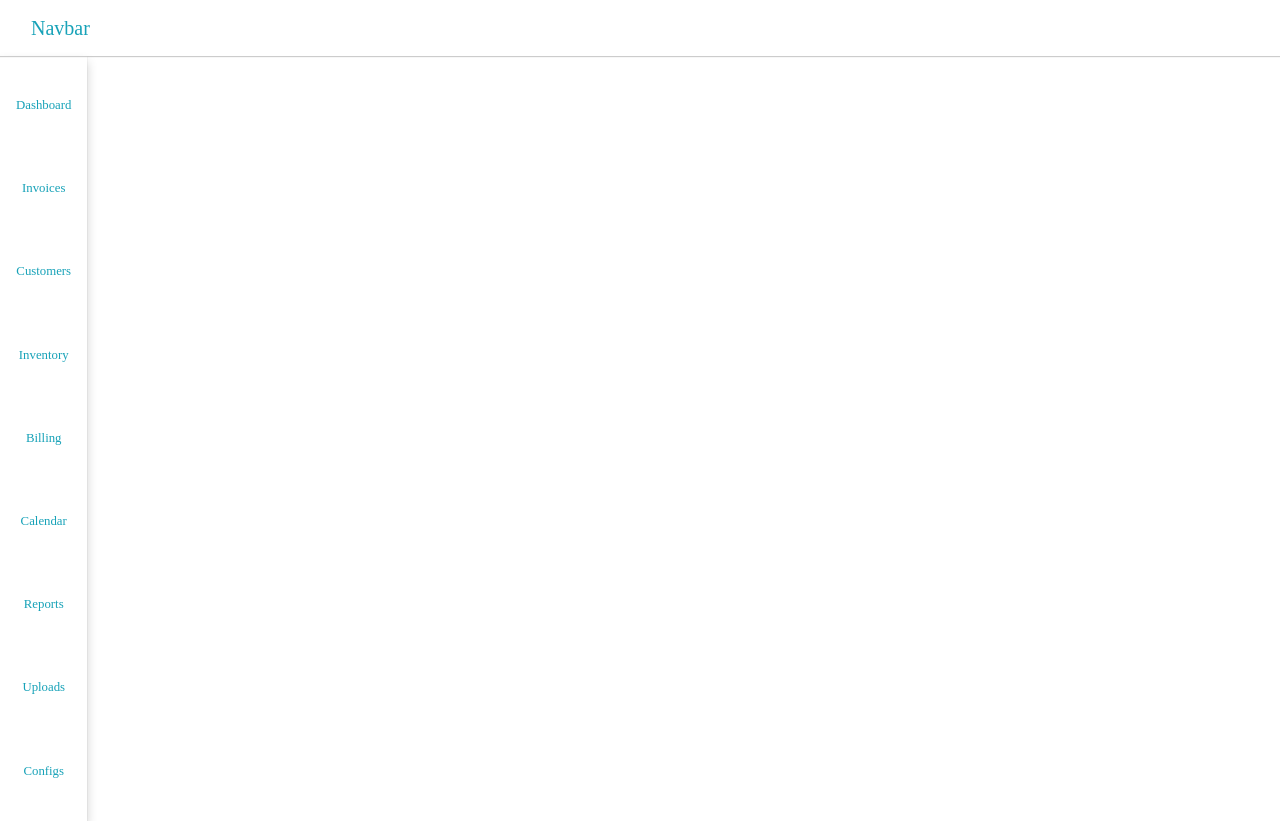
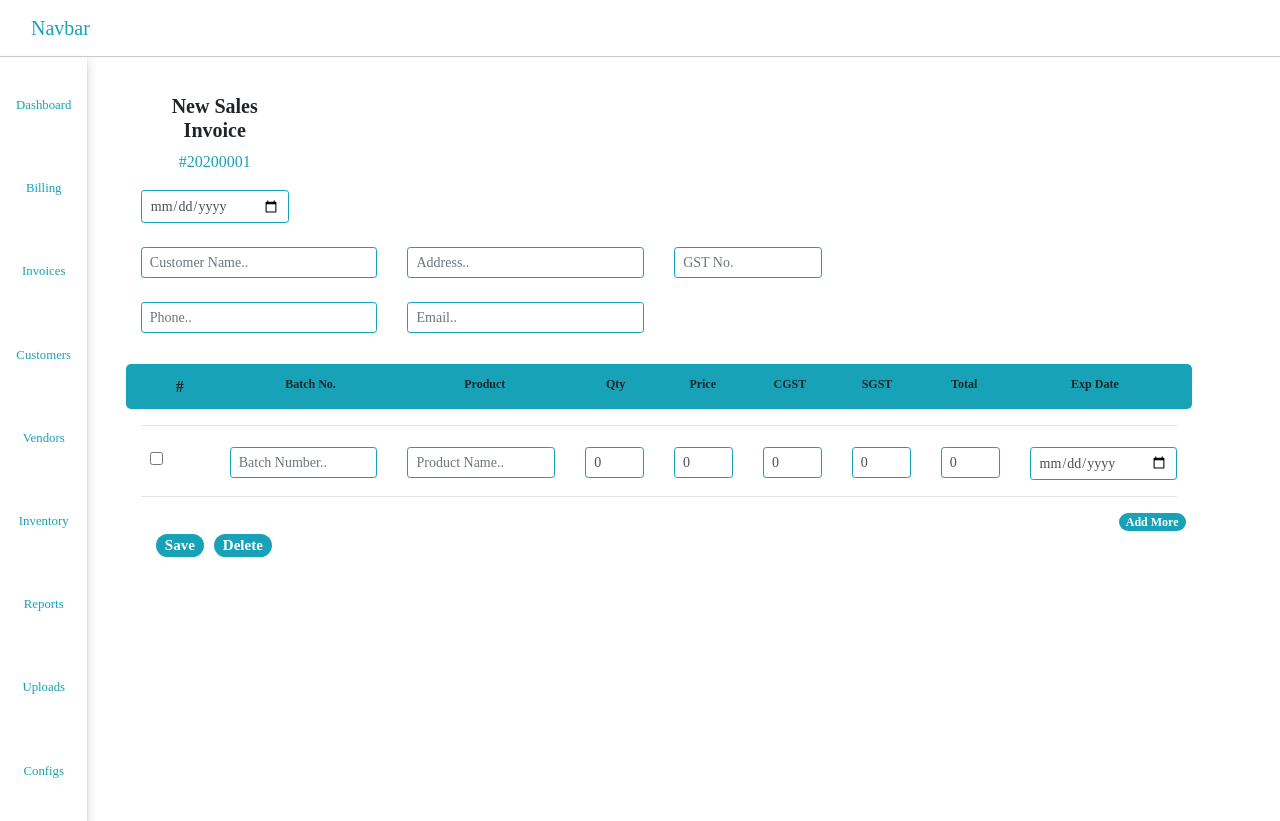
Before and after one commit to mahi664/bni, an Angular app: page /New-Sales-Invoice in a window 1280 px wide. Built offline with nearby package versions, Linux system fonts and the light colour scheme.

Commit message:
5 files modified, 3 added

```diff
--- a/src/app/app-routing.module.ts
+++ b/src/app/app-routing.module.ts
@@ -5,6 +5,7 @@ import { LoginComponent } from './login/login.component';
 import { InventoryComponent } from './inventory/inventory.component';
 import { DashboardComponent } from './dashboard/dashboard.component';
 import { InvoicesComponent } from './invoices/invoices.component';
+import { InvoiceGenerationComponent } from './invoice-generation/invoice-generation.component';
 
 const routes: Routes = [
   {path:'',component:LoginComponent},
@@ -12,6 +13,7 @@ const routes: Routes = [
   {path:'Dashboard', component: DashboardComponent},
   {path:'Invoices', component: InvoicesComponent},
   {path:'Purchase-Orders', component: PurchaseOrderComponent},
+  {path:'New-Sales-Invoice', component: InvoiceGenerationComponent},
   {path:'**',component:LoginComponent}
 ]; // sets up routes constant where you define your routes
 
--- a/src/app/app.module.ts
+++ b/src/app/app.module.ts
@@ -15,10 +15,11 @@ import { DashboardComponent } from './dashboard/dashboard.component';
 import { InvoicesComponent } from './invoices/invoices.component';
 import { CommonServiceService } from './common-service.service';
 import { PaginationService } from './pagination.service';
+import { InvoiceGenerationComponent } from './invoice-generation/invoice-generation.component';
 
 @NgModule({
   imports:      [ BrowserModule, FormsModule, AppRoutingModule ],
-  declarations: [ AppComponent, HelloComponent, TopNavComponent, SideNavComponent, InventoryComponent, PurchaseOrderComponent, LoginComponent, DashboardComponent, InvoicesComponent ],
+  declarations: [ AppComponent, HelloComponent, TopNavComponent, SideNavComponent, InventoryComponent, PurchaseOrderComponent, LoginComponent, DashboardComponent, InvoicesComponent, InvoiceGenerationComponent ],
   bootstrap:    [ AppComponent ],
   providers: [CommonServiceService, PaginationService]
 })
--- /dev/null
+++ b/src/app/invoice-generation/invoice-generation.component.css
@@ -0,0 +1,26 @@
+.custom-input-style{
+      border: 1px solid rgb(23, 162, 184);
+    }
+
+    .list-custom-headings{
+      margin-top: 3%;
+      font-weight: bold;
+      text-align: center;
+      padding: 1%;
+      border-radius: 5px;
+    }
+  .active-pagination{
+  background-color:  rgb(233, 236, 239);
+  color: white;
+}
+small{
+  font-size: 12px;
+}
+
+.custom-right-dropdown{
+  position:relative;
+  z-index: 1000;
+  background-color: white;
+  text-align: center;
+  box-shadow: 0 1px 1px 0 rgba(0, 0, 0, 0.2), 0 6px 10px 0 rgba(0, 0, 0, 0.19);
+}
--- /dev/null
+++ b/src/app/invoice-generation/invoice-generation.component.html
@@ -0,0 +1,107 @@
+<div class="row">
+	<div class="col-md-2" style="text-align: center;">
+		<h5><b>New Sales Invoice</b></h5>
+    <p class="text-info">#{{invoiceId}}</p>
+    <input class="form-control form-control-sm custom-input-style" [(ngModel)]="invoiceDate" type="date">
+	</div>
+</div><br>
+<div class="row">
+	<div class="col-md-3" style="text-align: center;  ">
+		<input class="form-control form-control-sm custom-input-style" type="text" placeholder="Customer Name..">
+	</div>
+	<div class="col-md-3" style="text-align: center; ">
+		<input class="form-control form-control-sm custom-input-style" type="text" placeholder="Address..">
+  </div>
+	<div class="col-md-2" style="text-align: center;  ">
+		<input class="form-control form-control-sm custom-input-style" type="text" placeholder="GST No.">
+  </div>
+</div><br>
+<div class="row">
+	<div class="col-md-3" style="text-align: center;  ">
+		<input class="form-control form-control-sm custom-input-style" type="text" placeholder="Phone..">
+	</div>
+	<div class="col-md-3" style="text-align: center; ">
+		<input class="form-control form-control-sm custom-input-style" type="text" placeholder="Email..">
+  </div>
+</div>
+		<div class="row list-custom-headings bg-info">
+			<div class="col-md-1">#</div>
+			<div class="col-md-2"><small><b>Batch No.</b></small></div>
+			<div class="col-md-2"><small><b>Product</b></small></div>
+			<div class="col-md-1"><small><b>Qty</b></small></div>
+      <div class="col-md-1"><small><b>Price</b></small></div>
+			<div class="col-md-1"><small><b>CGST</b></small></div>
+      <div class="col-md-1"><small><b>SGST</b></small></div>
+			<div class="col-md-1"><small><b>Total</b></small></div>
+			<div class="col-md-2"><small><b>Exp Date</b></small></div>
+		</div>
+		<hr>
+    <div *ngFor="let product of products; let i = index">
+		<div id="{{i}}">
+			<div class="row" style="margin-top: 2%; text-align: center;">
+				<div class="col-md-1"><input class="form-check-input" type="checkbox" value="" id="defaultCheck1"></div>
+					<div class="col-md-2">
+            <small><input class="form-control form-control-sm custom-input-style" type="text" [(ngModel)]="product.batchNo" placeholder="Batch Number.." (focus)="rightDropDownForBilling=true" (focusout)="rightDropDownForBilling=false"></small>
+            <span class="custom-right-dropdown custom-side-nav card" [hidden]="!rightDropDownForBilling">
+              <small *ngFor="let batch of batchNos">
+                <a class="text-info custom-right-dropdown-content nav-link">{{batch}}</a>
+              </small>
+            </span>
+          </div>
+					<div class="col-md-2">
+            <small><input class="form-control form-control-sm custom-input-style" type="text" [(ngModel)]="product.productName" placeholder="Product Name.."></small>
+          </div>
+					<div class="col-md-1">
+            <small><input class="form-control form-control-sm custom-input-style" type="text" [(ngModel)]="product.qty" placeholder="Qty.."></small>
+          </div>
+          <div class="col-md-1">
+            <small><input class="form-control form-control-sm custom-input-style" type="text" [(ngModel)]="product.price" placeholder="Price.."></small>
+          </div>
+					<div class="col-md-1">
+						<small><input class="form-control form-control-sm custom-input-style" type="text" [(ngModel)]="product.cgst" placeholder="CGST"></small>
+					</div>
+					<div class="col-md-1 ">
+						<small><input class="form-control form-control-sm custom-input-style" type="text" [(ngModel)]="product.sgst" placeholder="SGST"></small>
+					</div>
+          <div class="col-md-1 ">
+						<small><input class="form-control form-control-sm custom-input-style" type="text" [(ngModel)]="product.total" placeholder="Total"></small>
+					</div>
+          <div class="col-md-2">
+						<small><input class="form-control form-control-sm custom-input-style" type="date" [(ngModel)]="product.expDate" placeholder="Total"></small>
+					</div>
+				</div>
+			</div>
+			<hr>
+    </div>
+    <div class="row">
+    <div class="col-md-11 text-info" style="bottom: 0; width: 100%;">
+      <!-- <nav aria-label="Page navigation example">
+        <ul class="pagination pagination-sm">
+          <li class="page-item" (click)="changePageContent(currPage-1)">
+            <a class="page-link" aria-label="Previous">
+              <span aria-hidden="true">&laquo;</span>
+              <span class="sr-only">Previous</span>
+            </a>
+          </li>
+          <li *ngFor="let page of pages" class="page-item" (click)="changePageContent(page)">
+            <a class="page-link" [ngClass]="page==currPage?'active-pagination':''">{{page}}</a>
+          </li>
+          <li class="page-item" (click)="changePageContent(currPage+1)">
+            <a class="page-link" aria-label="Next">
+              <span aria-hidden="true">&raquo;</span>
+              <span class="sr-only">Next</span>
+            </a>
+          </li>
+        </ul>
+      </nav> -->
+    </div>
+    <div class="col-md-1 text-info">
+      <span class="badge badge-pill bg-info"><a (click)="addProductIntoInvoice()" style="text-decoration: none; color: white;">Add More </a></span>
+    </div>
+    </div>
+    <div class="col-md-12" style="bottom: 0; width: 100%;">
+      <h5>
+        <span class="badge badge-pill bg-info"><a href="#" style="text-decoration: none; color: white;">Save </a></span>&nbsp;
+        <span class="badge badge-pill bg-info"><a href="#" style="text-decoration: none; color: white;">Delete</a></span>
+      </h5>
+    </div>
--- /dev/null
+++ b/src/app/invoice-generation/invoice-generation.component.ts
@@ -0,0 +1,35 @@
+import { Component, OnInit, HostListener } from '@angular/core';
+
+export class product{
+  constructor(public batchNo: string, public productName: String,public qty:number,public price:number,public cgst:number,
+              public sgst:number,public total:number,public expDate:Date){}
+}
+
+@Component({
+  selector: 'app-invoice-generation',
+  templateUrl: './invoice-generation.component.html',
+  styleUrls: ['./invoice-generation.component.css']
+})
+export class InvoiceGenerationComponent implements OnInit {
+
+  public keypressed;
+  invoiceId=20200001;
+  invoiceDate=new Date();
+  products=[];
+  batchNos=['BD2226','BD2227','BD2228','BD2229','BD2230','BD2231','BD2232'];
+  constructor() { }
+
+  ngOnInit() {
+    this.products.push(new product("","", 0, 0, 0, 0, 0, new Date()));
+  }
+
+ @HostListener('window:keydown', ['$event'])
+  handleKeyboardEvent(event: KeyboardEvent) {
+    this.keypressed = event.key;
+
+  }
+
+  addProductIntoInvoice(){
+    this.products.push(new product("","", 0, 0, 0, 0, 0, new Date()));
+  }
+}
--- a/src/app/purchase-order/purchase-order.component.html
+++ b/src/app/purchase-order/purchase-order.component.html
@@ -47,7 +47,7 @@
 					<div class="col-md-2 ">
 						<select class="form-control form-control-sm custom-input-style" [(ngModel)]="invoice.paymentStatus">
                 <option *ngFor="let paymentStatus of paymentsStatuses" value="{{paymentStatus}}">{{paymentStatus}}</option>
-              </select>
+            </select>
 					</div>
 					<div class="col-md-1">
 						<span class="badge badge-pill badge-info"><i class='fas fa-angle-down' id="{{i}}_down" (click)="expandProduct(i)"></i><i class='fas fa-angle-up' id="{{i}}_up" (click)="restoreProduct(i)" style="display: none;"></i></span>
@@ -59,26 +59,30 @@
 							<th>#</th>
 							<th>Batch No.</th>
               <th>Product</th>
+              <th>Cost</th>
 							<th>Price</th>
 							<th>Qty</th>
               <th>GST</th>
-							<th>Discount</th>
+							<th>Disc</th>
 							<th>Total</th>
               <th>Mfg Date</th>
               <th>Exp Date</th>
+              <th>Ret.Qty</th>
 						</thead>
 						<tbody>
 							<tr *ngFor="let product of invoice.productsDet">
 								<td><input class="form-check-input" type="checkbox" value="" id="defaultCheck1"></td>
 								<td>{{product.batchNo}}</td>
                 <td>{{product.productName}}</td>
-								<td><i class='fas fa-rupee-sign'></i>{{product.price}}</td>
+								<td><i class='fas fa-rupee-sign'></i>{{product.cost}}</td>
+                <td><i class='fas fa-rupee-sign'></i>{{product.price}}</td>
 								<td>x {{product.quantity}}</td>
                 <td>{{product.gst}}</td>
 								<td style="color: red;">{{product.discount}}%</td>
 								<td><i class='fas fa-rupee-sign'></i>{{product.total}}</td>
                 <td>{{product.mfgDate | date}}</td>
                 <td>{{product.expDate | date}}</td>
+                <td style="width:5%;"><input class="form-control form-control-sm custom-input-style" type="text"></td>
 							</tr>
 						</tbody>
 					</table>
--- a/src/app/side-nav/side-nav.component.html
+++ b/src/app/side-nav/side-nav.component.html
@@ -5,6 +5,17 @@
 				<a class="nav-link" routerLink="/Dashboard"
 					title="Dashboard"><i class='fas fa-table custom-nav-icons text-info'></i><br>
           <small class='text-info' [hidden]="!commonService.sideNavExpanded">Dashboard</small>
+        </a>
+			</li><br>
+      <li class="nav-item" (mouseover)="rightDropDownForBilling=true" (mouseout)="rightDropDownForBilling=false">
+        <span class="custom-right-dropdown custom-side-nav" [hidden]="!rightDropDownForBilling">
+            <small><a class="text-info custom-right-dropdown-content nav-link" routerLink="/New-Sales-Invoice">New Sales Invoice</a></small>
+            <hr>
+            <small><a class="text-info custom-right-dropdown-content nav-link"href="#">New Purchase Invoice</a></small>
+        </span>
+				<a class="nav-link" routerLink="#"
+					title="Billing"><i class='fas fa-money-check-alt custom-nav-icons text-info'></i><br>
+          <small class='text-info side-nav-text' [hidden]="!commonService.sideNavExpanded">Billing</small>
         </a>
 			</li><br>
 			<li class="nav-item active-custom-style" (mouseover)="rightDropDownForInvoices=true" (mouseout)="rightDropDownForInvoices=false">
@@ -29,35 +40,49 @@
           <small class='text-info side-nav-text' [hidden]="!commonService.sideNavExpanded">Purchase Orders</small>
         </a>
 			</li><br> -->
-			<li class="nav-item">
+			<li class="nav-item" (mouseover)="rightDropDownForCustomers=true" (mouseout)="rightDropDownForCustomers=false">
+        <span class="custom-right-dropdown custom-side-nav" [hidden]="!rightDropDownForCustomers">
+            <small><a class="text-info custom-right-dropdown-content nav-link" routerLink="/Purchase-Orders">All Customers</a></small>
+            <hr>
+            <small><a class="text-info custom-right-dropdown-content nav-link"href="#">Add New Customer</a></small>
+        </span>
 				<a class="nav-link" routerLink="#"
 					title="Customers"><i class='far fa-address-card custom-nav-icons text-info'></i><br>
           <small class='text-info side-nav-text' [hidden]="!commonService.sideNavExpanded">Customers</small>
         </a>
 			</li><br>
-			<li class="nav-item ">
+      <li class="nav-item" (mouseover)="rightDropDownForVendor=true" (mouseout)="rightDropDownForVendor=false">
+        <span class="custom-right-dropdown custom-side-nav" [hidden]="!rightDropDownForVendor">
+            <small><a class="text-info custom-right-dropdown-content nav-link" routerLink="/Purchase-Orders">All Vendors</a></small>
+            <hr>
+            <small><a class="text-info custom-right-dropdown-content nav-link"href="#">Add New Vendor</a></small>
+        </span>
+				<a class="nav-link" routerLink="#"
+					title="Customers"><i class='far fa-handshake custom-nav-icons text-info'></i><br>
+          <small class='text-info side-nav-text' [hidden]="!commonService.sideNavExpanded">Vendors</small>
+        </a>
+			</li><br>
+			<li class="nav-item " (mouseover)="rightDropDownForInventory=true" (mouseout)="rightDropDownForInventory=false">
+        <span class="custom-right-dropdown custom-side-nav" [hidden]="!rightDropDownForInventory">
+            <small><a class="text-info custom-right-dropdown-content nav-link" routerLink="/Invoices">Stock Details</a></small>
+            <hr>
+            <small><a class="text-info custom-right-dropdown-content nav-link" routerLink="/Purchase-Orders">Categories</a></small>
+            <hr>
+            <small><a class="text-info custom-right-dropdown-content nav-link" routerLink="/Invoices">Add Product</a></small>
+            <hr>
+            <small><a class="text-info custom-right-dropdown-content nav-link" routerLink="/Purchase-Orders">Add Categories</a></small>
+        </span>
 				<a class="nav-link" routerLink="/Inventory"
 					title="Inventory"><i class='fas fa-boxes custom-nav-icons text-info'></i><br>
           <small class='text-info side-nav-text' [hidden]="!commonService.sideNavExpanded">Inventory</small>
         </a>
 			</li><br>
-			<li class="nav-item" (mouseover)="rightDropDownForBilling=true" (mouseout)="rightDropDownForBilling=false">
-        <span class="custom-right-dropdown custom-side-nav" [hidden]="!rightDropDownForBilling">
-            <small><a class="text-info custom-right-dropdown-content nav-link" routerLink="/Invoices">New Sales Invoice</a></small>
-            <hr>
-            <small><a class="text-info custom-right-dropdown-content nav-link"href="#">New Purchase Invoice</a></small>
-        </span>
-				<a class="nav-link" routerLink="#"
-					title="Billing"><i class='fas fa-money-check-alt custom-nav-icons text-info'></i><br>
-          <small class='text-info side-nav-text' [hidden]="!commonService.sideNavExpanded">Billing</small>
-        </a>
-			</li><br>
-			<li class="nav-item">
+			<!-- <li class="nav-item">
 				<a class="nav-link" routerLink="#"
 					title="Calendar"><i class='far fa-calendar-alt custom-nav-icons text-info'></i><br>
           <small class='text-info side-nav-text' [hidden]="!commonService.sideNavExpanded">Calendar</small>
         </a>
-			</li><br>
+			</li><br> -->
 			<li class="nav-item">
 				<a class="nav-link" routerLink="#"
 					title="Reports"><i class='fas fa-chart-line custom-nav-icons text-info'></i><br>
```
Also changed, not shown: src/app/purchase-order/purchase-order.component.ts (+19 -19 lines).
